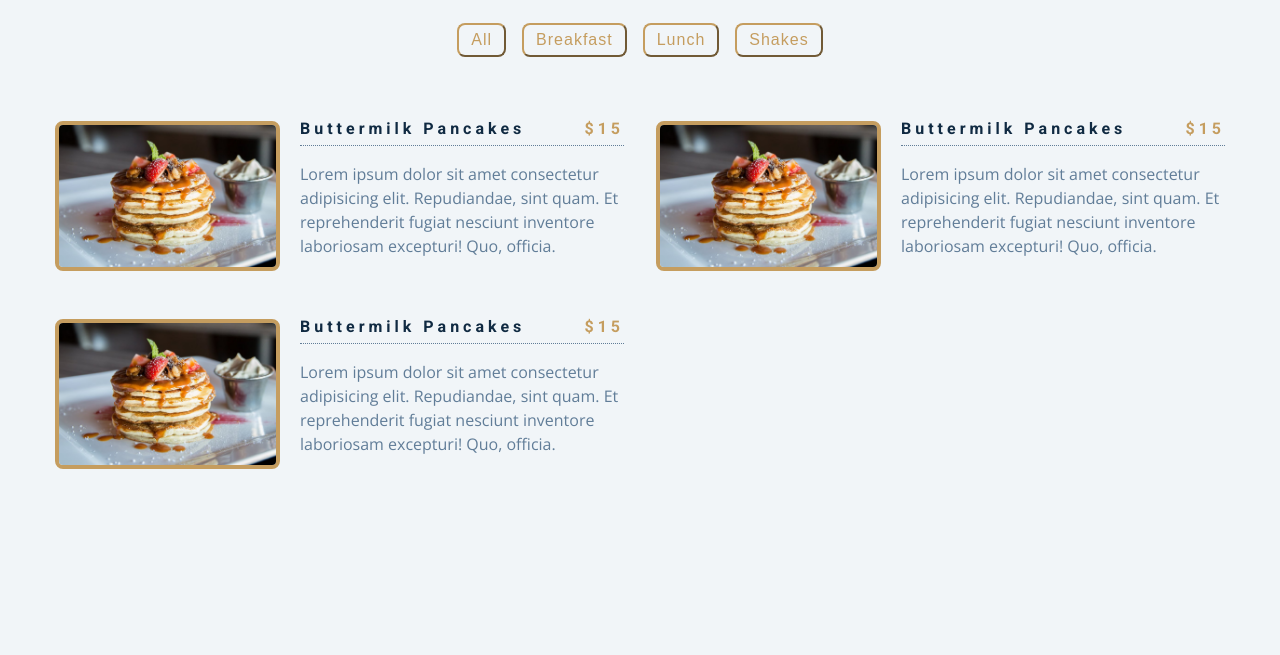
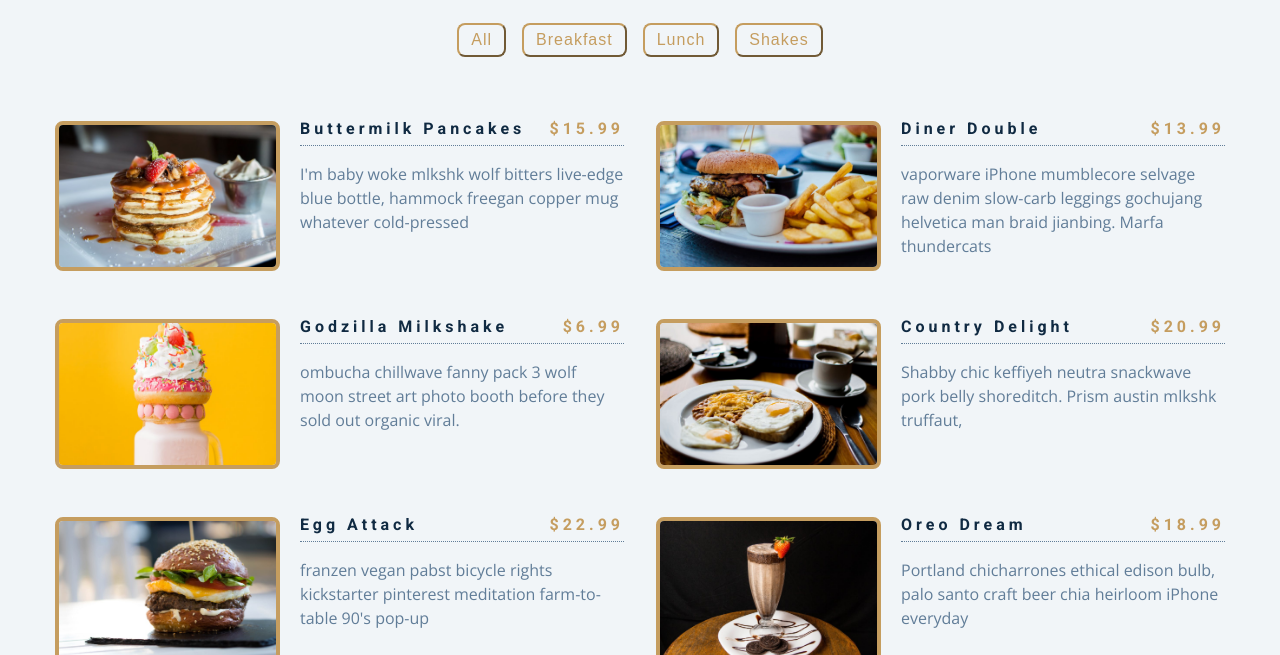
Before and after one commit to ziadastih/menu-johnsmilga, a plain HTML site: page index.html in a window 1280 px wide. Both pictures are taken after a click on the button "All". Shown: the part 145-800 px from the top of the page. Drawn offline with nearby package versions, Linux system fonts and the light colour scheme.

Commit message:
done with project used DOMContentLoaded and array.map(),array.reduce(),array().filter

```diff
--- a/app.js
+++ b/app.js
@@ -72,3 +72,79 @@ const menu = [
     desc: `skateboard fam synth authentic semiotics. Live-edge lyft af, edison bulb yuccie crucifix microdosing.`,
   },
 ];
+// selecting the menu container and the btns container
+
+const menuContainer = document.querySelector(".section-center");
+const btnContainer = document.querySelector(".btn-container");
+
+//  when page load we want all the menu to display
+
+window.addEventListener("DOMContentLoaded", function () {
+  displayMenu(menu);
+  displayBtn();
+});
+
+// we dont want to hardcode the menu in html so we will set a  global function for that
+
+function displayMenu(arr) {
+  let displayMenu = arr.map(function (meal) {
+    return `  <article class="menu-item">
+<img src=${meal.img} alt="menu item" class="photo" />
+<div class="item-info">
+  <header>
+    <h4>${meal.title}</h4>
+    <h4 class="price">$${meal.price}</h4>
+  </header>
+  <p class="item-text">
+  ${meal.desc}
+  </p>
+</div>
+</article>`;
+  });
+  displayMenu = displayMenu.join("");
+  menuContainer.innerHTML = displayMenu;
+}
+
+// we want a function to displat the btns depend on the arrays or data we get so we will depend on the categories that we have and display btns as much as needed
+
+function displayBtn() {
+  let btnCategory = menu.reduce(
+    function (values, item) {
+      if (!values.includes(item.category)) {
+        values.push(item.category);
+      }
+      return values;
+    },
+    ["all"]
+  );
+  const btns = btnCategory
+    .map(function (category) {
+      return ` <button type="button" class="filter-btn" data-id=${category}>${category}</button>`;
+    })
+    .join("");
+  btnContainer.innerHTML = btns;
+
+  const filterBtn = document.querySelectorAll(".filter-btn");
+
+  filterBtn.forEach(function (btn) {
+    btn.addEventListener("click", function (e) {
+      const meal = e.currentTarget.dataset.id;
+      const mealCategory = menu.filter(function (mealItem) {
+        if (mealItem.category === meal) {
+          return mealItem;
+        }
+      });
+      if (meal === "all") {
+        displayMenu(menu);
+      } else {
+        displayMenu(mealCategory);
+      }
+    });
+  });
+}
+
+// ======summary==========
+// we use map,filter,reduce,
+// in window event we want to display all so we actually use map and inside that map function we add our html and the values taken from the array ,then we join all the values by using .join("") and then we add the inner html to our section center
+
+// related to btns we want to add them here instead of html ,but if we use map we will have 10 btns ,so we used reduce method with function and most important is in this reduce we have 2 parameters (values,item)and the current and the general one so we want to make sure always return the values (also we create the array of "all" to create that btn as well)and to filter them we want to set an if statement as if value is not equal to the category we want to push it into the new array and then we set a map function on our new array to display them all using .join as well
--- a/index.html
+++ b/index.html
@@ -21,14 +21,14 @@
       </div>
       <!-- filter buttons -->
       <div class="btn-container">
-        <button type="button" class="filter-btn" data-id="all">all</button>
+        <!-- <button type="button" class="filter-btn" data-id="all">all</button>
         <button type="button" class="filter-btn" data-id="breakfast">
           breakfast
         </button>
         <button type="button" class="filter-btn" data-id="lunch">lunch</button>
         <button type="button" class="filter-btn" data-id="shakes">
           shakes
-        </button>
+        </button> -->
       </div>
       <!-- menu items -->
       <div class="section-center">
@@ -65,17 +65,19 @@
         </article>
         <!-- end of single item -->
         <!-- single item -->
+
+        Lorem ips
         <article class="menu-item">
           <img src="./menu-item.jpeg" alt="menu item" class="photo" />
           <div class="item-info">
             <header>
-              <h4>buttermilk pancakes</h4>
+              <h4 class="title">buttermilk pancakes</h4>
               <h4 class="price">$15</h4>
             </header>
             <p class="item-text">
-              Lorem ipsum dolor sit amet consectetur adipisicing elit.
-              Repudiandae, sint quam. Et reprehenderit fugiat nesciunt inventore
-              laboriosam excepturi! Quo, officia.
+              um dolor sit amet consectetur adipisicing elit. Repudiandae, sint
+              quam. Et reprehenderit fugiat nesciunt inventore laboriosam
+              excepturi! Quo, officia.
             </p>
           </div>
         </article>
```
